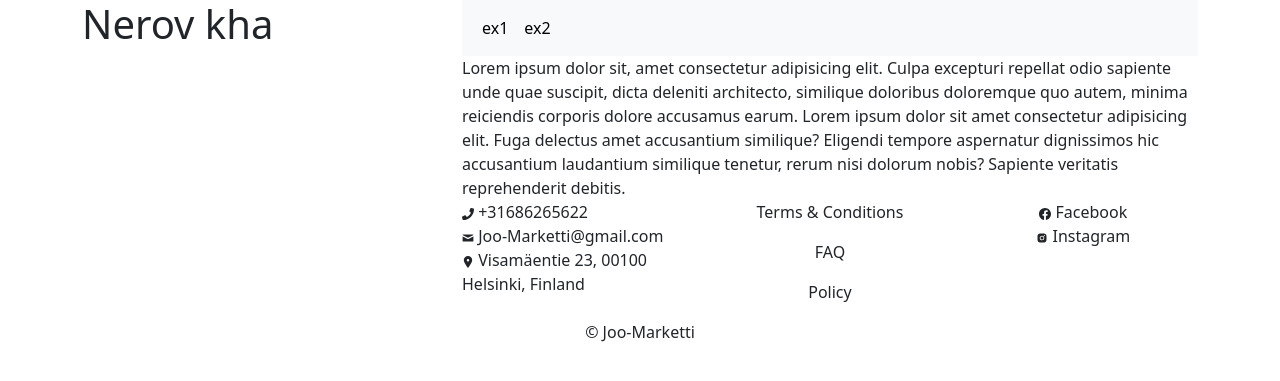
After one commit to nerovkha/php24, a PHP site: page /phpTasks/ex2.php in a window 1280 px wide. The commit adds this page. Shown: the top 381 px of the page. Run offline with PHP 8.4, Linux system fonts and the light colour scheme.

Commit message:
exercise-2

```diff
--- /dev/null
+++ b/src/phpTasks/Footer.php
@@ -0,0 +1,49 @@
+<div class="footer row main-footer">
+    <div class="col-4 col-sm-4 contact-info">
+        <svg class="icon" width="12" height="12" viewBox="0 0 512 512" xmlns="http://www.w3.org/2000/svg">
+            <path fill="currentColor" d="m493.4 24.6l-104-24c-11.3-2.6-22.9 3.3-27.5 13.9l-48 112c-4.2 9.8-1.4 21.3 6.9 28l60.6 49.6c-36 76.7-98.9 140.5-177.2 177.2l-49.6-60.6c-6.8-8.3-18.2-11.1-28-6.9l-112 48C3.9 366.5-2 378.1.6 389.4l24 104C27.1 504.2 36.7 512 48 512c256.1 0 464-207.5 464-464c0-11.2-7.7-20.9-18.6-23.4"/>
+        </svg>
+        <span>+31686265622</span>
+        <br>
+        <svg class="icon" width="12" height="12" viewBox="0 0 20 20" xmlns="http://www.w3.org/2000/svg">
+            <path fill="currentColor" d="m1.574 5.286l7.5 4.029c.252.135.578.199.906.199c.328 0 .654-.064.906-.199l7.5-4.029c.489-.263.951-1.286.054-1.286H1.521c-.897 0-.435 1.023.053 1.286m17.039 2.203l-7.727 4.027c-.34.178-.578.199-.906.199s-.566-.021-.906-.199s-7.133-3.739-7.688-4.028C.996 7.284 1 7.523 1 7.707V15c0 .42.566 1 1 1h16c.434 0 1-.58 1-1V7.708c0-.184.004-.423-.387-.219"/>
+        </svg>
+        <span>Joo-Marketti@gmail.com</span>
+        <br>
+        <svg class="icon" width="12" height="12" viewBox="0 0 20 20" xmlns="http://www.w3.org/2000/svg">
+            <path fill="currentColor" d="M10 20S3 10.87 3 7a7 7 0 1 1 14 0c0 3.87-7 13-7 13m0-11a2 2 0 1 0 0-4a2 2 0 0 0 0 4"/>
+        </svg>
+        <span>Visamäentie 23, 00100 Helsinki, Finland</span>
+    </div>
+
+    <div class="col-4 col-sm-4 text-center">
+        <p class="footer-link">Terms & Conditions</p>
+        <p class="footer-link">FAQ</p>
+        <p class="footer-link">Policy</p>
+    </div>
+
+    <div class="col-4 col-sm-4 text-center social-icons">
+        <svg class="icon" width="12" height="12" viewBox="0 0 16 16" xmlns="http://www.w3.org/2000/svg">
+            <path fill="currentColor" d="M16 8.049c0-4.446-3.582-8.05-8-8.05C3.58 0-.002 3.603-.002 8.05c0 4.017 2.926 7.347 6.75 7.951v-5.625h-2.03V8.05H6.75V6.275c0-2.017 1.195-3.131 3.022-3.131c.876 0 1.791.157 1.791.157v1.98h-1.009c-.993 0-1.303.621-1.303 1.258v1.51h2.218l-.354 2.326H9.25V16c3.824-.604 6.75-3.934 6.75-7.951"/>
+        </svg>
+        <span class="footer-link">Facebook</span>
+        <br>
+        <svg class="icon" width="12" height="12" viewBox="0 0 24 24" xmlns="http://www.w3.org/2000/svg">
+            <path fill="currentColor" d="M20.947 8.305a6.53 6.53 0 0 0-.419-2.216a4.61 4.61 0 0 0-2.633-2.633a6.606 6.606 0 0 0-2.186-.42c-.962-.043-1.267-.055-3.709-.055s-2.755 0-3.71.055a6.606 6.606 0 0 0-2.185.42a4.607 4.607 0 0 0-2.633 2.633a6.554 6.554 0 0 0-.419 2.185c-.043.963-.056 1.268-.056 3.71s0 2.754.056 3.71c.015.748.156 1.486.419 2.187a4.61 4.61 0 0 0 2.634 2.632a6.584 6.584 0 0 0 2.185.45c.963.043 1.268.056 3.71.056s2.755 0 3.71-.056a6.59 6.59 0 0 0 2.186-.419a4.615 4.615 0 0 0 2.633-2.633c.263-.7.404-1.438.419-2.187c.043-.962.056-1.267.056-3.71c-.002-2.442-.002-2.752-.058-3.709m-8.953 8.297c-2.554 0-4.623-2.069-4.623-4.623s2.069-4.623 4.623-4.623a4.623 4.623 0 0 1 0 9.246m4.807-8.339a1.077 1.077 0 0 1-1.078-1.078a1.077 1.077 0 1 1 2.155 0c0 .596-.482 1.078-1.077 1.078"/>
+            <circle cx="11.994" cy="11.979" r="3.003" fill="currentColor"/>
+        </svg>
+        <span class="footer-link">Instagram</span>
+        <br>
+
+    </div>
+</div>
+</div>
+<div class="copyright-box">
+    <div class="container container-fluid text-center copyright">
+        © Joo-Marketti
+    </div>
+</div>
+
+<script src="https://cdn.jsdelivr.net/npm/bootstrap@5.1.3/dist/js/bootstrap.bundle.min.js" integrity="sha384-ka7Sk0Gln4gmtz2MlQnikT1wXgYsOg+OMhuP+IlRH9sENBO0LRn5q+8nbTov4+1p" crossorigin="anonymous"></script>
+</body>
+</html>
--- a/src/phpTasks/ex1.php
+++ b/src/phpTasks/ex1.php
@@ -67,7 +67,8 @@ $g3 = 5;
 development environment setup and include
 it as an image in the "ex1.php" file.</h3>
 
-<img src="image/24php.png" alt="docker image" >
+<img src="
+image/24php.png" alt="docker image" >
 
 </body>
 </html>
--- /dev/null
+++ b/src/phpTasks/ex2.php
@@ -0,0 +1,10 @@
+<?php include 'header.php'; ?>
+
+
+Lorem ipsum dolor sit, amet consectetur adipisicing elit. Culpa excepturi repellat odio sapiente unde quae suscipit, dicta deleniti architecto, similique doloribus doloremque quo autem,
+minima reiciendis corporis dolore accusamus earum.
+
+Lorem ipsum dolor sit amet consectetur adipisicing elit. Fuga delectus amet accusantium similique? Eligendi tempore aspernatur dignissimos hic accusantium laudantium similique tenetur, rerum nisi dolorum nobis?
+Sapiente veritatis reprehenderit debitis.
+
+<?php include 'Footer.php';?>
--- /dev/null
+++ b/src/phpTasks/header.php
@@ -0,0 +1,57 @@
+<!DOCTYPE html>
+<html lang="en">
+<head>
+    <meta charset="UTF-8">
+    <meta name="viewport" content="width=device-width, initial-scale=1.0">
+    <title>HTML Assignment  </title>
+
+    <link href="https://cdn.jsdelivr.net/npm/bootstrap@5.3.2/dist/css/bootstrap.min.css" rel="stylesheet" integrity="sha384-T3c6CoIi6uLrA9TneNEoa7RxnatzjcDSCmG1MXxSR1GAsXEV/Dwwykc2MPK8M2HN" crossorigin="anonymous">
+    <!-- out css styles load after bootstrap css and have higher priority-->
+    <link rel="stylesheet" href="style-html.css">
+
+
+</head>
+<body>
+ <div class="container">
+  <div class="row">
+
+<div class="col-4">
+<!--nq;emmm -->
+<h1 class="h">Nerov kha</h1>
+
+</div>
+
+<div class="col-8">
+
+  <nav class="navbar navbar-expand-lg bg-body-tertiary">
+    <div class="container-fluid">
+
+      <button class="navbar-toggler" type="button" data-bs-toggle="collapse" data-bs-target="#navbarSupportedContent" aria-controls="navbarSupportedContent" aria-expanded="false" aria-label="Toggle navigation">
+        <span class="navbar-toggler-icon"></span>
+      </button>
+      <div class="collapse navbar-collapse" id="navbarSupportedContent">
+        <ul class="navbar-nav me-auto mb-2 mb-lg-0">
+          <li class="nav-item">
+          <a class="nav-link active" aria-current="page" href="ex1.php">ex1</a>
+
+          </li>
+          <li class="nav-item">
+            <a class="nav-link active" href="ex2.php">ex2</a>
+          </li>
+          <li class="nav-item">
+            <!-- <a class="nav-link active" href="#"></a> -->
+
+            </a>
+
+            </ul>
+          </li>
+
+
+          </li>
+        </ul>
+
+
+        </form>
+      </div>
+    </div>
+  </nav>
```
